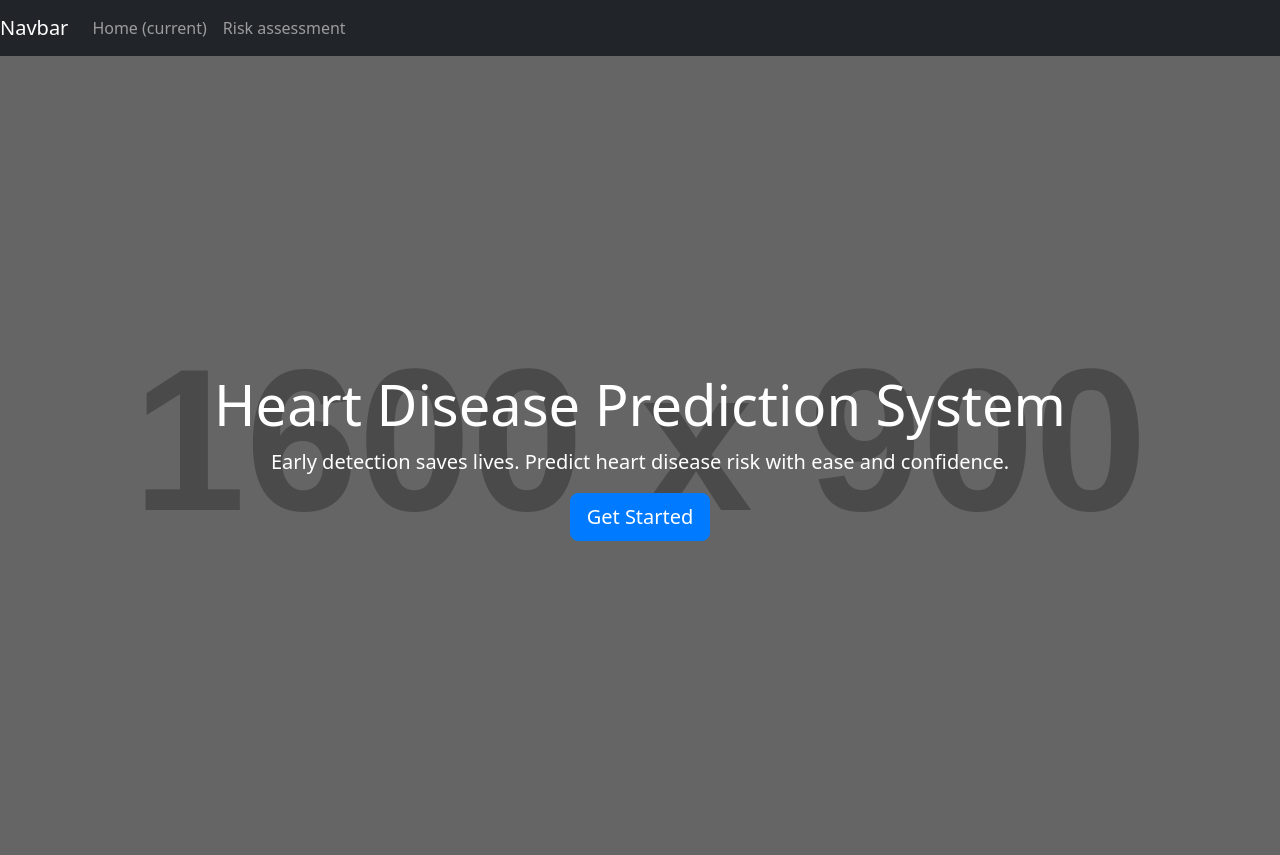
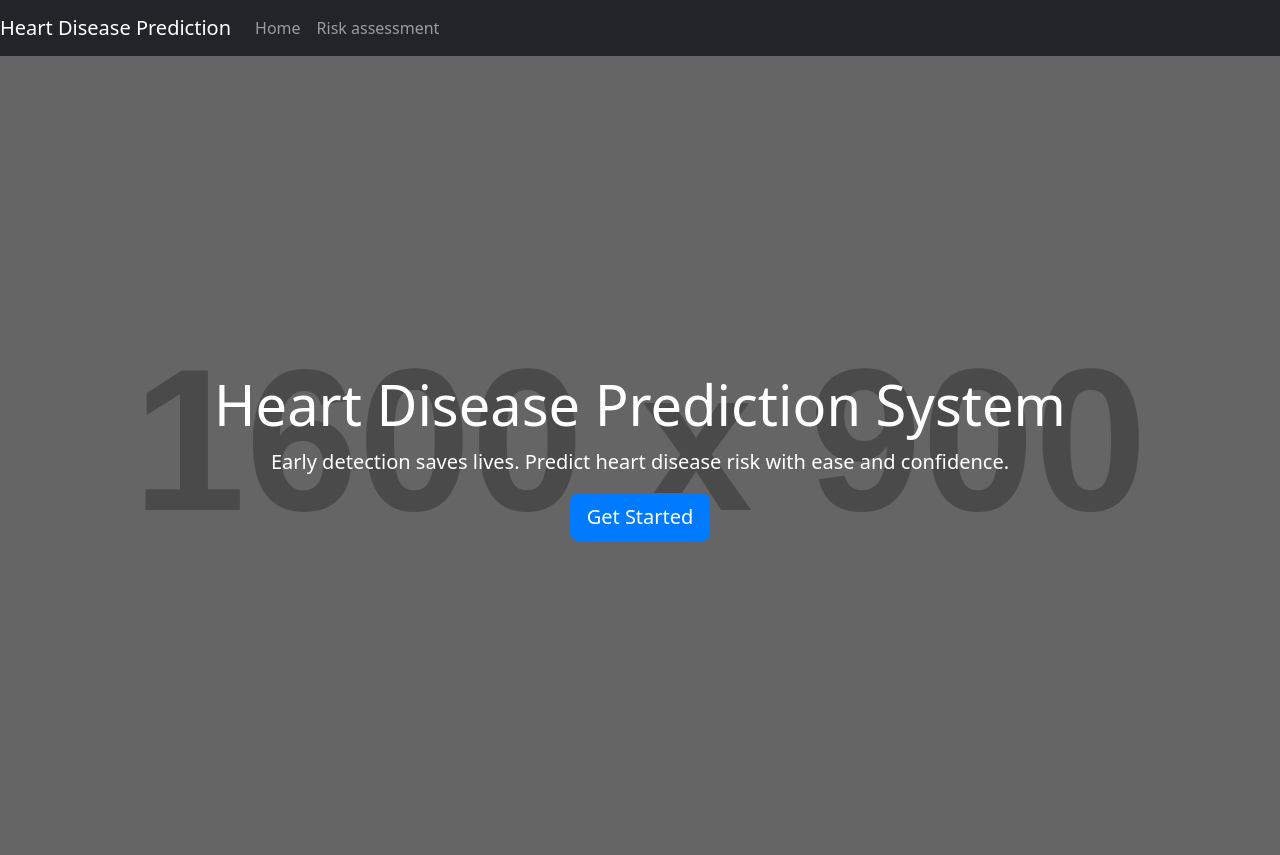
Before and after one commit to Atahm653/Project, a Django app: page / in a window 1280 px wide. Shown: the top 855 px of the page. Run offline with Django 5.2, Linux system fonts and the light colour scheme; grey boxes labelled with a size stand in for pictures from a placeholder-image service; some libraries are stand-ins or nearby versions.

Commit message:
Added changes

```diff
--- a/predictor/templates/features/navbar.html
+++ b/predictor/templates/features/navbar.html
@@ -1,12 +1,12 @@
 <nav class="navbar navbar-expand-lg navbar-dark bg-dark">
-    <a class="navbar-brand" href="#">Navbar</a>
+    <a class="navbar-brand" href="#">Heart Disease Prediction</a>
     <button class="navbar-toggler" type="button" data-toggle="collapse" data-target="#navbarNav" aria-controls="navbarNav" aria-expanded="false" aria-label="Toggle navigation">
       <span class="navbar-toggler-icon"></span>
     </button>
     <div class="collapse navbar-collapse" id="navbarNav">
       <ul class="navbar-nav">
         <li class="nav-item active">
-          <a class="nav-link" href="#">Home <span class="sr-only">(current)</span></a>
+          <a class="nav-link" href="#">Home <span class="sr-only"></span></a>
         </li>
         <li class="nav-item">
           <a class="nav-link" href="#">Risk assessment</a>
```
